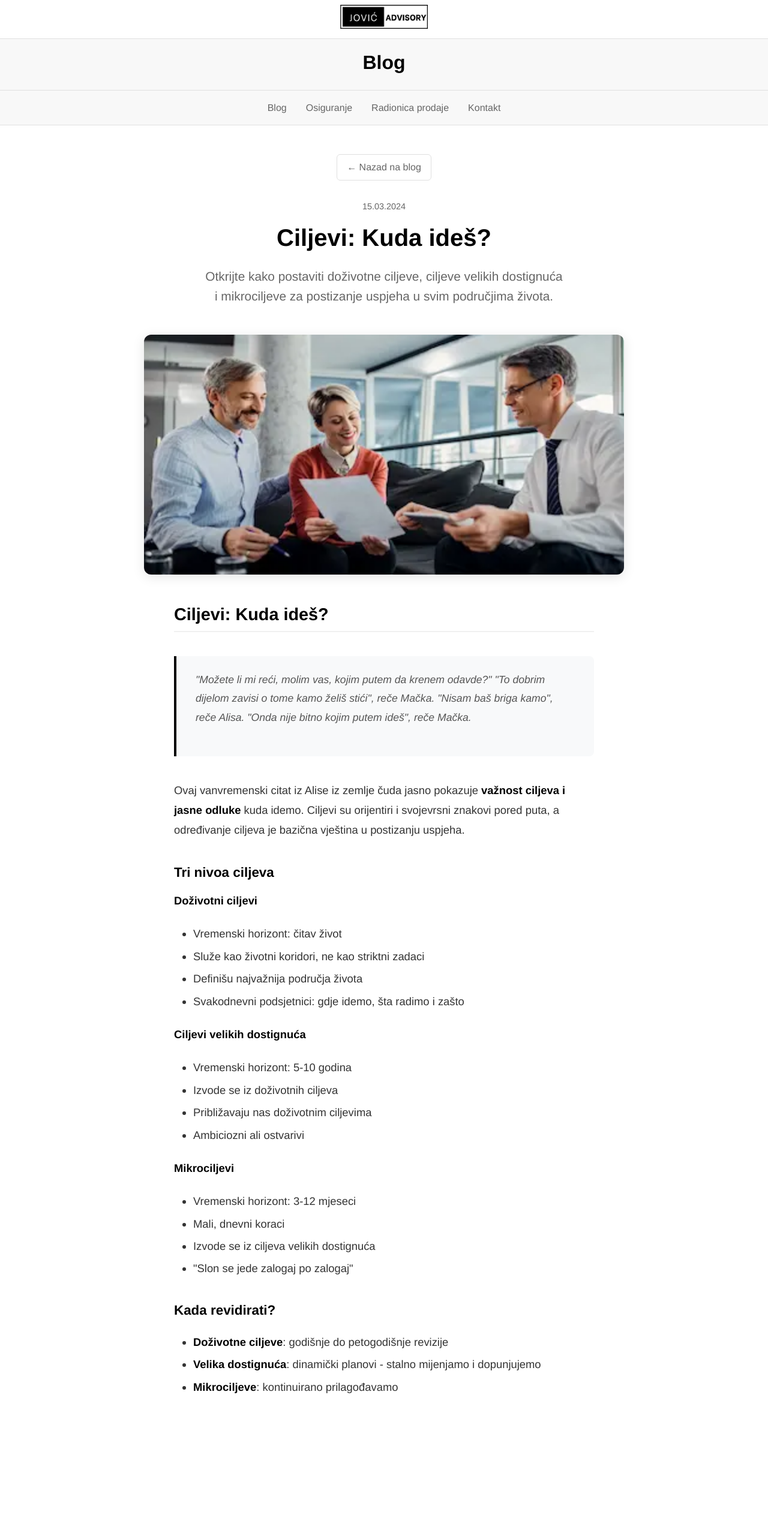
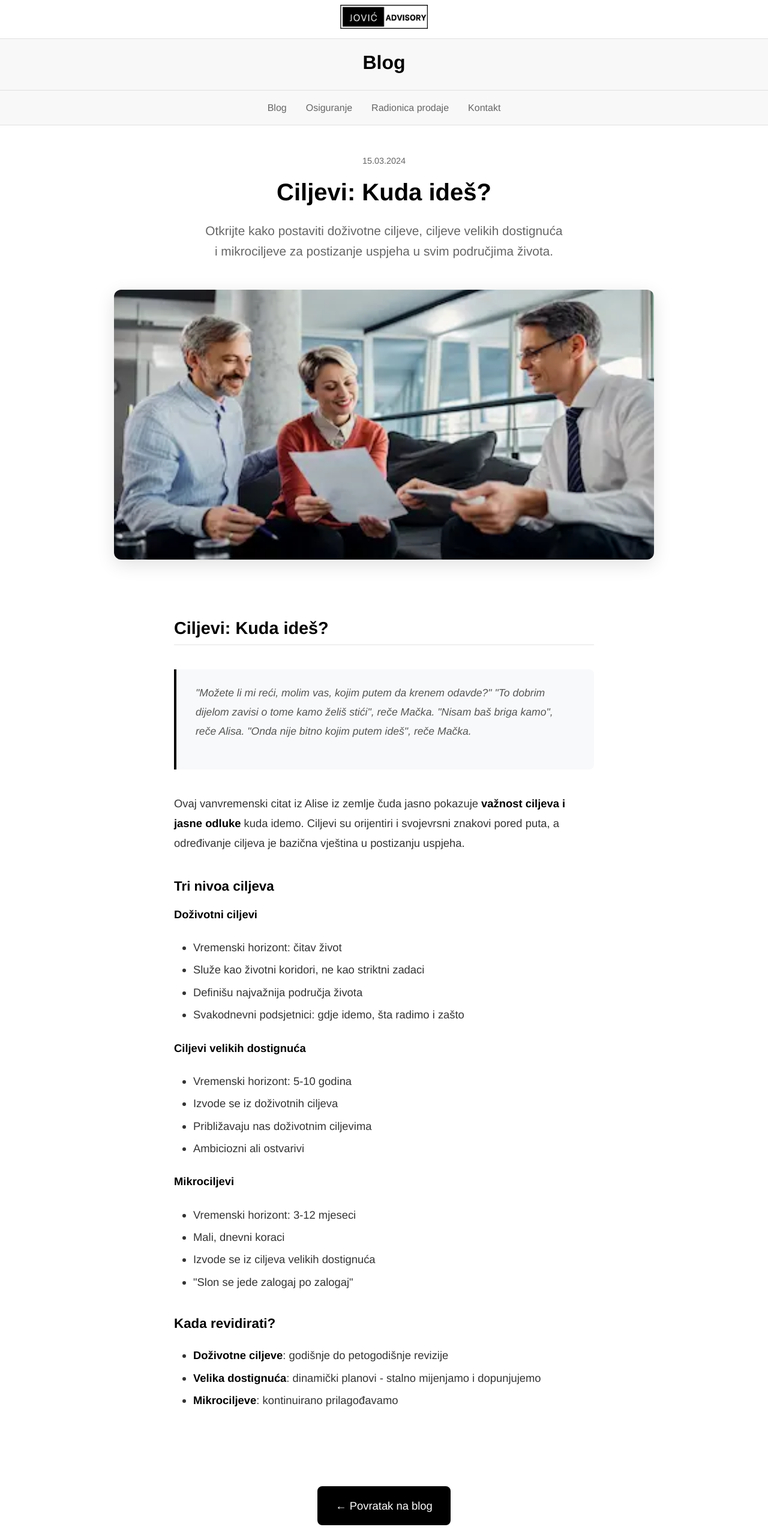
Before and after one commit to vanjajovic/jovicadvisory-frontend, a React (Create React App) app: page /blog/ciljevi-kuda-ides in a window 1280 px wide. Shown: the top 2566 px of the page at 60% size. Before the commit the page ends 2399 px from the top, so only its background shows below. Built offline with nearby package versions, Linux system fonts and the light colour scheme.

Commit message:
Promjene blog prikaza

```diff
--- a/src/components/blog/Blog.module.css
+++ b/src/components/blog/Blog.module.css
@@ -301,3 +301,80 @@
     font-size: 1.2rem;
   }
 }
+
+/* DODAJ OVO U Blog.module.css */
+
+.blogPost {
+  max-width: 1000px;
+  margin: 0 auto;
+  display: grid;
+  grid-template-columns: 1fr;
+  justify-items: center;
+}
+
+.blogPostHeader {
+  text-align: center;
+  margin-bottom: 3rem;
+  width: 100%;
+}
+
+.blogPostImage {
+  width: 100%;
+  max-width: 900px; /* Šira slika od teksta za bolji vizuelni utisak */
+  height: 450px;
+  margin: 0 auto 3rem;
+  border-radius: 12px;
+  overflow: hidden;
+  box-shadow: 0 8px 30px rgba(0,0,0,0.12);
+}
+
+.blogPostImage img {
+  width: 100%;
+  height: 100%;
+  object-fit: cover;
+}
+
+.blogPostContent {
+  width: 100%;
+  max-width: 700px; /* Uži tekst za bolju čitljivost */
+  margin: 0 auto;
+}
+
+/* Dugme na dnu članka */
+.backButtonBottom {
+  display: inline-block;
+  background: #000;
+  color: white;
+  padding: 14px 28px;
+  border-radius: 8px;
+  text-decoration: none;
+  font-weight: 500;
+  margin-top: 4rem;
+  transition: all 0.3s ease;
+  border: 2px solid #000;
+}
+
+.backButtonBottom:hover {
+  background: white;
+  color: #000;
+  transform: translateY(-2px);
+  box-shadow: 0 4px 15px rgba(0,0,0,0.2);
+}
+
+/* Responsive */
+@media (max-width: 768px) {
+  .blogPostImage {
+    max-width: 100%;
+    height: 300px;
+  }
+
+  .blogPostContent {
+    max-width: 100%;
+  }
+
+  .backButtonBottom {
+    width: 100%;
+    text-align: center;
+    margin-top: 3rem;
+  }
+}
--- a/src/pages/BlogPage.js
+++ b/src/pages/BlogPage.js
@@ -88,8 +88,8 @@ const BlogPost = () => {
         <div className={blogStyles.contentContainer}>
           <h1>Blog post nije pronađen</h1>
           <p>Traženi blog post ne postoji.</p>
-          <Link to="/blog" className={blogStyles.backButton}>
-            ← Nazad na blog
+          <Link to="/blog" className={blogStyles.backButtonBottom}>
+            ← Povratak na blog
           </Link>
         </div>
       </div>
@@ -99,9 +99,7 @@ const BlogPost = () => {
   return (
     <div className={blogStyles.pageContent}>
       <div className={blogStyles.contentContainer}>
-        <Link to="/blog" className={blogStyles.backButton}>
-          ← Nazad na blog
-        </Link>
+        {/* UKLONJENO: Link to="/blog" className={blogStyles.backButton} ← Nazad na blog */}
 
         <article className={blogStyles.blogPost}>
           <header className={blogStyles.blogPostHeader}>
@@ -122,6 +120,13 @@ const BlogPost = () => {
 
           <div className={blogStyles.blogPostContent}>
             <MarkdownRenderer content={blogPost.content} />
+
+            {/* DUGME NA DNU ČLANKA */}
+            <div style={{ textAlign: 'center', marginTop: '4rem' }}>
+              <Link to="/blog" className={blogStyles.backButtonBottom}>
+                ← Povratak na blog
+              </Link>
+            </div>
           </div>
         </article>
       </div>
```
